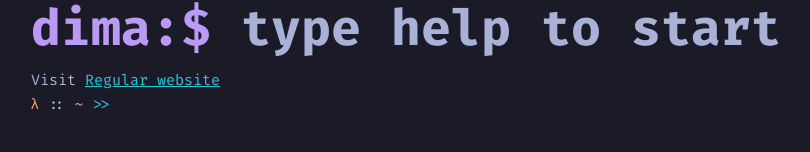
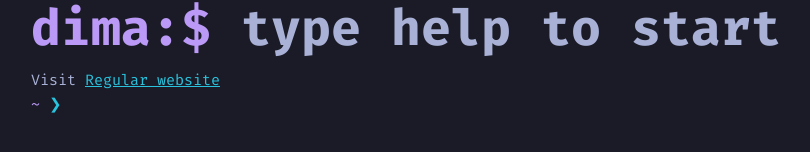
Before and after one commit to dadadima/portfolio-terminal, a Next.js app: page / in a window 1280 px wide. Shown: the part 338-490 px from the top of the page, without its empty margins (234-1044 px from the left). Built offline with nearby package versions, Linux system fonts and the light colour scheme.

Commit message:
added commands color

```diff
--- a/src/components/Input.js
+++ b/src/components/Input.js
@@ -46,9 +46,9 @@ export default function Input({
     return (
         <form onSubmit={(e) => handleSubmit(e)}>
             <label htmlFor="command">
-                <span style={{color: "#ff9e64"}}>λ</span> ::{" "}
+                {/*<span style={{color: "#ff9e64"}}>λ</span> ::{" "}*/}
                 <span style={{color: "var(--primary)"}}>~</span>{" "}
-                <span style={{color: "var(--secondary)"}}>&gt;&gt;</span>
+                <span style={{color: "var(--secondary)"}}>❯</span>
             </label>
 
             <input
--- a/src/components/Input.module.css
+++ b/src/components/Input.module.css
@@ -9,5 +9,5 @@
 }
 
 .validCommand {
-    color: green;
+    color: var(--command-highlight);
 }
--- a/src/styles/globals.css
+++ b/src/styles/globals.css
@@ -5,6 +5,7 @@
   --primary: #bb9af7;
   --secondary: #2ac3de;
   --background-color: #1a1b26;
+  --command-highlight: #ef74be;
 }
 
 html,
--- a/src/utils/commandHelper.js
+++ b/src/utils/commandHelper.js
@@ -120,7 +120,7 @@ export const CONTENTS = {
         () => `I hold a double degree MSc in Data Science and Engineering from both the <a href="https://kth.se/en">Royal Institute of Technology</a> and the <a href="https://tue.nl/en/">Eindhoven University of Technology</a>. I graduated <i>cum laude</i>, and my MSc thesis on <a href="https://www.diva-portal.org/smash/get/diva2:1651780/FULLTEXT01.pdf" target="_new">Energy-Efficient Private Forecasting
 on Health Data using Spiking Neural Networks</a> was awarded an A grade.
 
-    <br />
+    <br /><br/>
     I also studied Computer and Electronic Engineering at  <a href="https://units.it/en">University of Trieste</a> and Computer Science at <a href="https://tugraz.at/en/home/">Graz University of Technology</a>.
     `,
 
@@ -141,7 +141,7 @@ on Health Data using Spiking Neural Networks</a> was awarded an A grade.
   I also have knowledge of Data Science core principles and experience building neural networks models with Tensorflow.
   <br /><br />
 
-  I also have experience in Web Development using Javascript, ReactJS, NextJS.
+  I do have some experience in Web Development using Javascript, ReactJS, NextJS.
   `,
 
     experience: getExperience,
```
